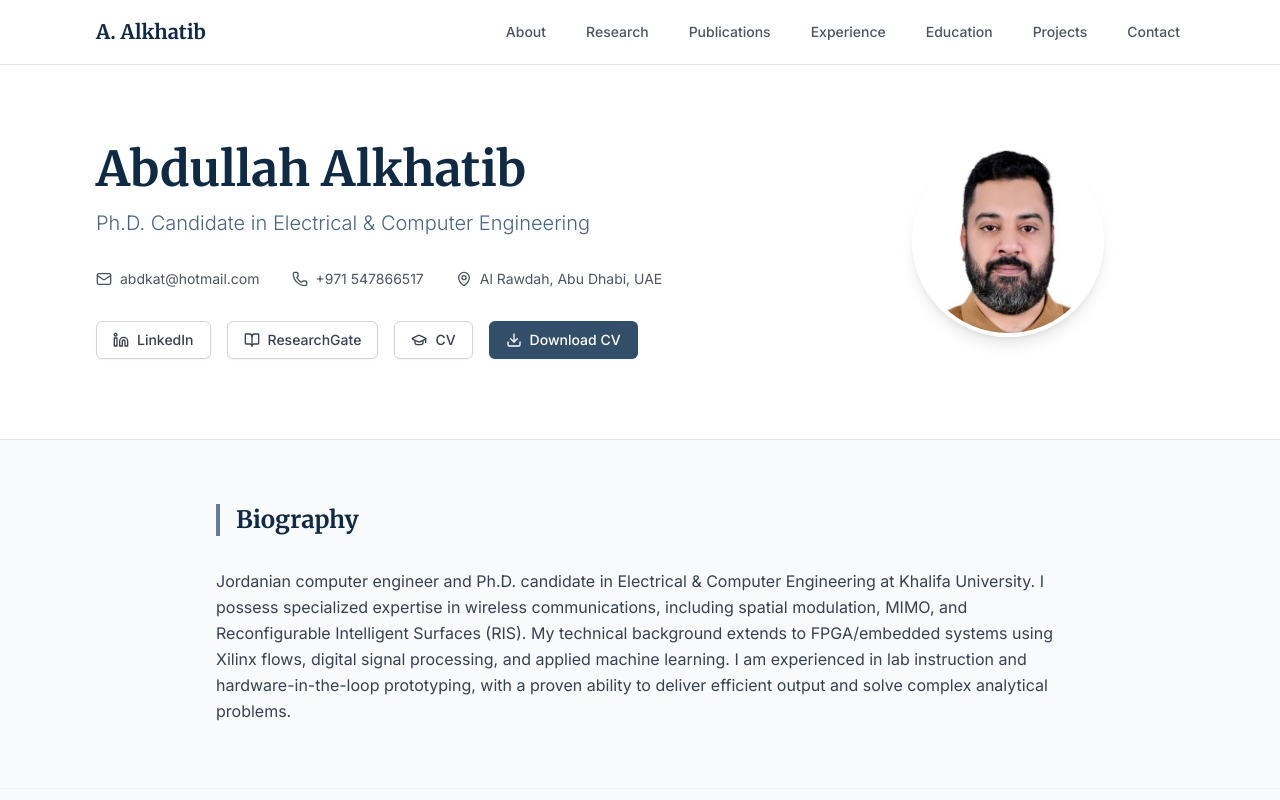
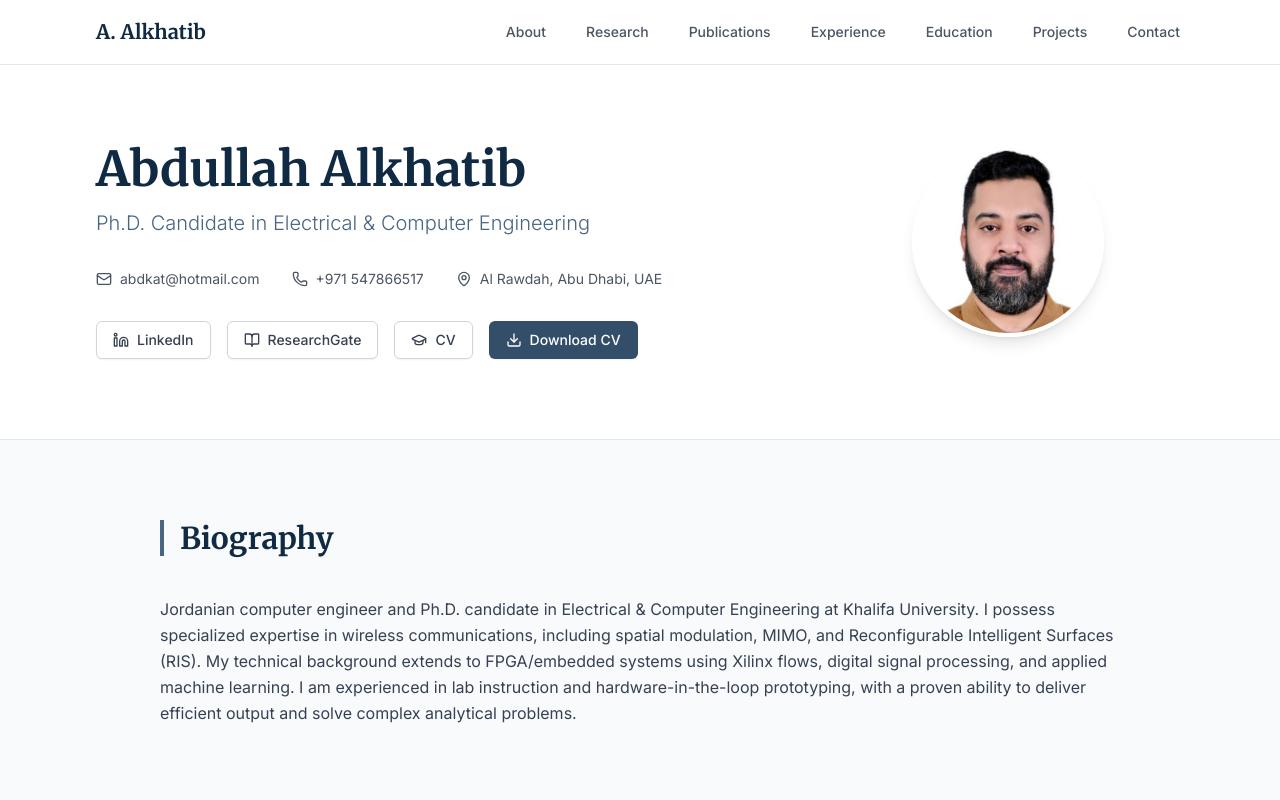
Before and after one commit to amerob/abdalla-portfolio-phd, a React (Vite) app: page / in a window 1280 px wide. Shown: the top 800 px of the page. Built offline with nearby package versions, Linux system fonts and the light colour scheme.

Commit message:
Refactor Section component with new layout and aria attributes
Updated Section component to improve accessibility and styling.

```diff
--- a/components/Section.tsx
+++ b/components/Section.tsx
@@ -7,14 +7,29 @@ interface SectionProps {
     className?: string;
 }
 
-export const Section: React.FC<SectionProps> = ({ id, title, children, className = "" }) => {
+export const Section: React.FC<SectionProps> = ({
+  id,
+  title,
+  children,
+  className = "",
+}) => {
   return (
-        <section id={id} className={`py-16 border-b border-gray-100 last:border-0 ${className}`}>
-            <div className="max-w-4xl mx-auto px-4 sm:px-6">
-                <h2 className="text-2xl font-serif font-bold text-academic-900 mb-8 border-l-4 border-academic-500 pl-4">
+    <section
+      id={id}
+      aria-labelledby={`${id}-title`}
+      className={`py-20 border-b border-gray-200 last:border-none ${className}`}
+    >
+      <div className="mx-auto max-w-5xl px-4 sm:px-6 lg:px-8">
+        <header className="mb-10">
+          <h2
+            id={`${id}-title`}
+            className="pl-4 border-l-4 border-academic-600 text-3xl font-serif font-semibold text-academic-900"
+          >
             {title}
           </h2>
-                <div className="space-y-6">
+        </header>
+
+        <div className="space-y-8 text-academic-800">
           {children}
         </div>
       </div>
```
Lines whose indentation alone changed are shown as unchanged.
